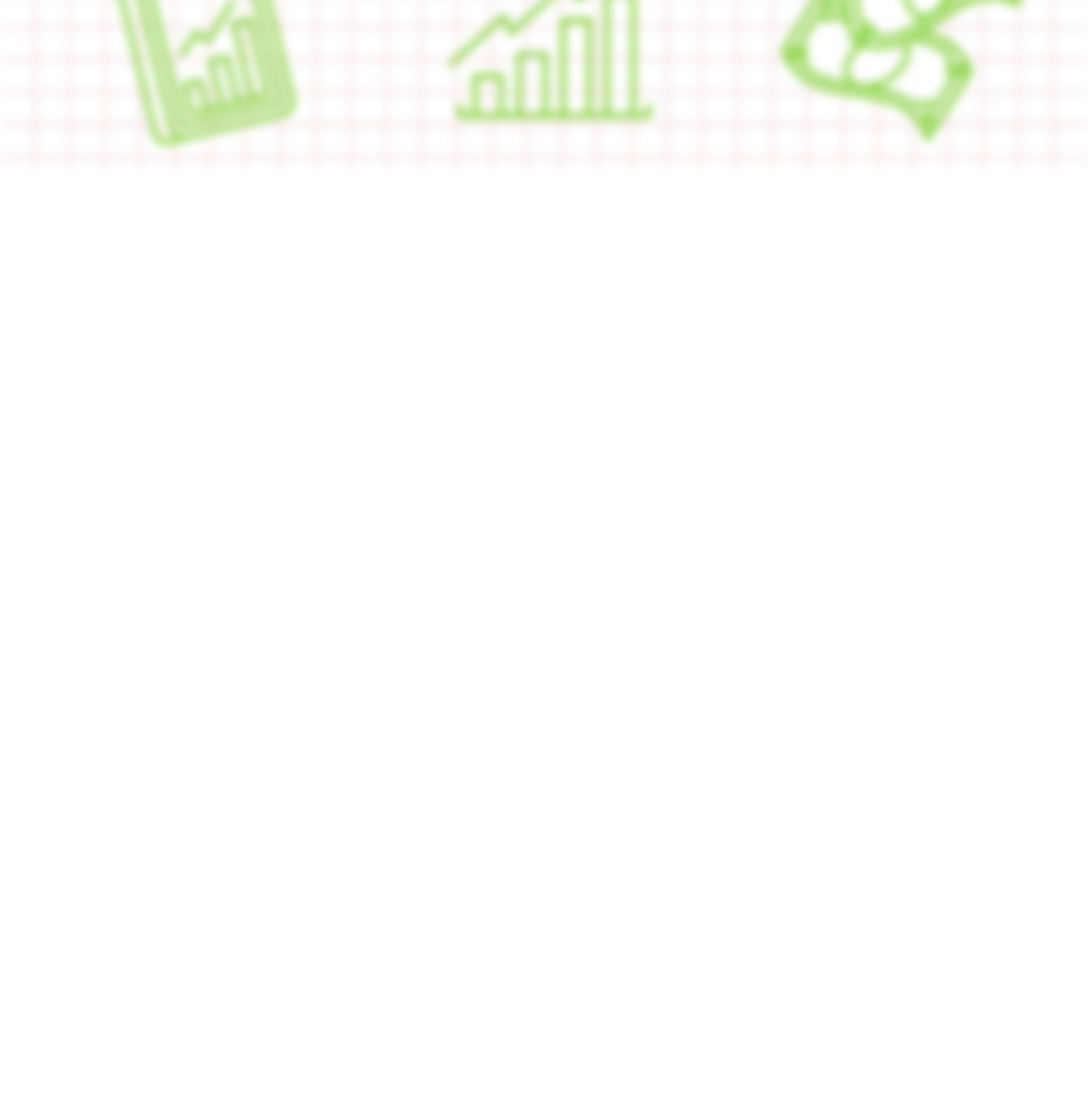
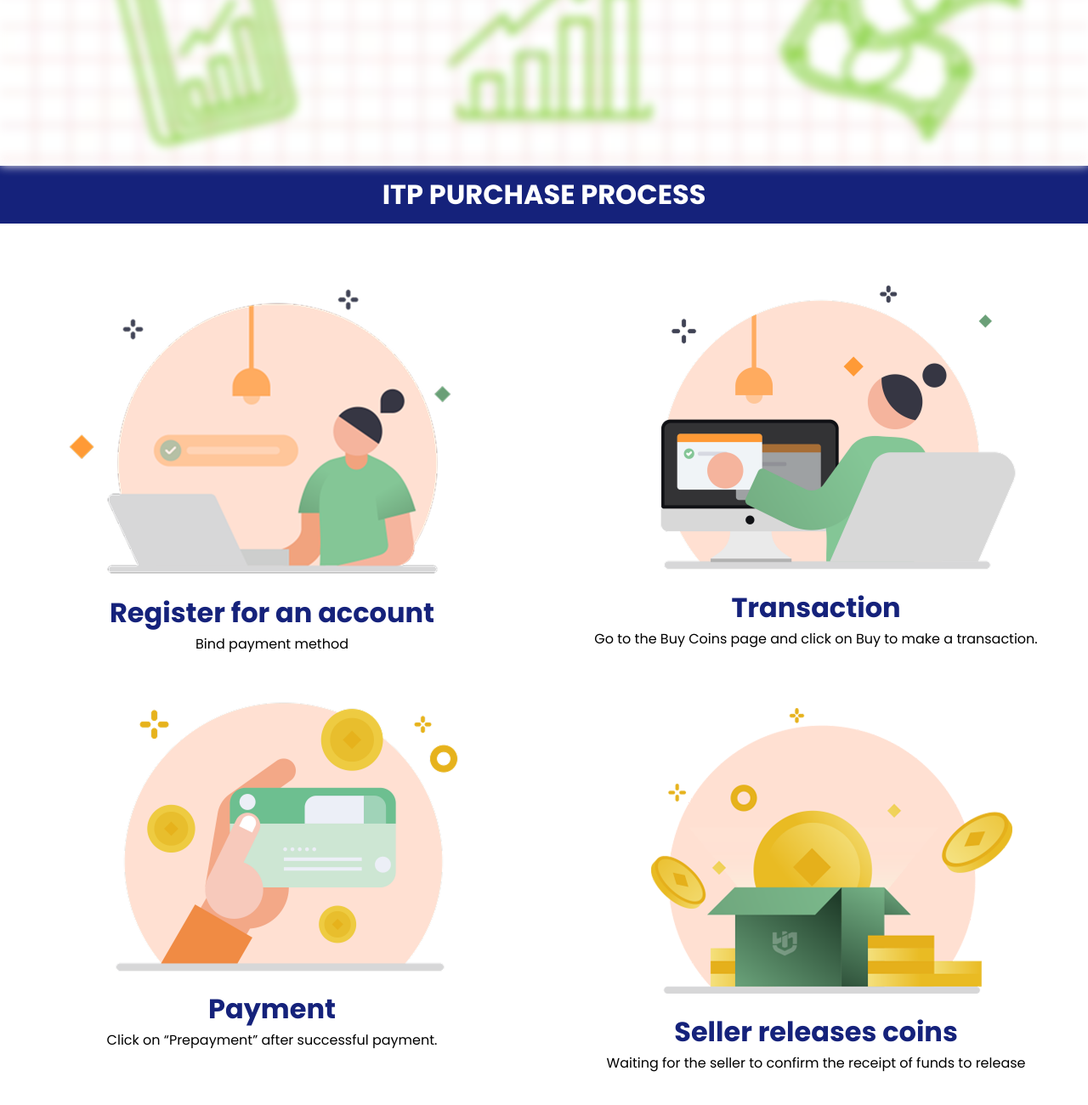
Before and after one commit to LucasdaSilvaOliveira/clone-itp, a plain HTML site: page index.html in a window 1280 px wide. Shown: the part 472-1772 px from the top of the page at 85% size. Before the commit the page ends 800 px from the top, so only its background shows below. Drawn offline with Linux system fonts and the light colour scheme; a web font is replaced by a local one.

Commit message:
feat: adicionando div purchase proccess

```diff
--- a/assets/css/style.css
+++ b/assets/css/style.css
@@ -83,3 +83,36 @@
     background-color: #15227B;
     color: white;
 }
+
+/* DIV PURCHASE PROCCESS */
+
+#div-purchase-proccess {
+    margin-bottom: 50px;
+}
+
+#purchase-top {
+    color:white;
+    background-color: #15227B;
+    text-align: center;
+    padding: 10px 0px;
+}
+
+#purchase-content {
+    display: flex;
+    flex-wrap: wrap;
+    justify-content: space-between;
+    align-items: center;
+    margin-top: 50px;
+}
+
+#purchase-content section {
+    width: 50%;
+    display: flex;
+    flex-direction: column;
+    align-items: center;
+}
+
+#purchase-content section h1 {
+    color: #15227B;
+    font-size: 32px;
+}
--- a/index.html
+++ b/index.html
@@ -35,7 +35,35 @@
         </div>
     </header>
     <main>
-
+        <div id="div-purchase-proccess">
+            <div id="purchase-top">
+                <h1>ITP PURCHASE PROCESS</h1>
+            </div>
+            <div id="purchase-content">
+                <section>
+                    <img src="assets/imgs/src_register.png" alt="Imagem Purchase 1">
+                    <h1>Register for an account</h1>
+                    <p>Bind payment method</p>
+                </section>
+                <section>
+                    <img src="assets/imgs/src_transaction.png" alt="Imagem Purchase 2">
+                    <h1>Transaction</h1>
+                    <p>Go to the Buy Coins page and click
+                        on Buy to make a transaction.</p>
+                </section>
+                <section>
+                    <img src="assets/imgs/src_payment.png" alt="Imagem Purchase 3">
+                    <h1>Payment</h1>
+                    <p>Click on “Prepayment” after successful payment.</p>
+                </section>
+                <section>
+                    <img src="assets/imgs/src_reg.png" alt="Imagem Purchase 4">
+                    <h1>Seller releases coins</h1>
+                    <p>Waiting for the seller to confirm the
+                        receipt of funds to release</p>
+                </section>
+            </div>
+        </div>
     </main>
     <footer>
 
```
Also changed, not shown: assets/imgs/src_payment.png (added), assets/imgs/src_reg.png (added), assets/imgs/src_register.png (added), assets/imgs/src_transaction.png (added).
